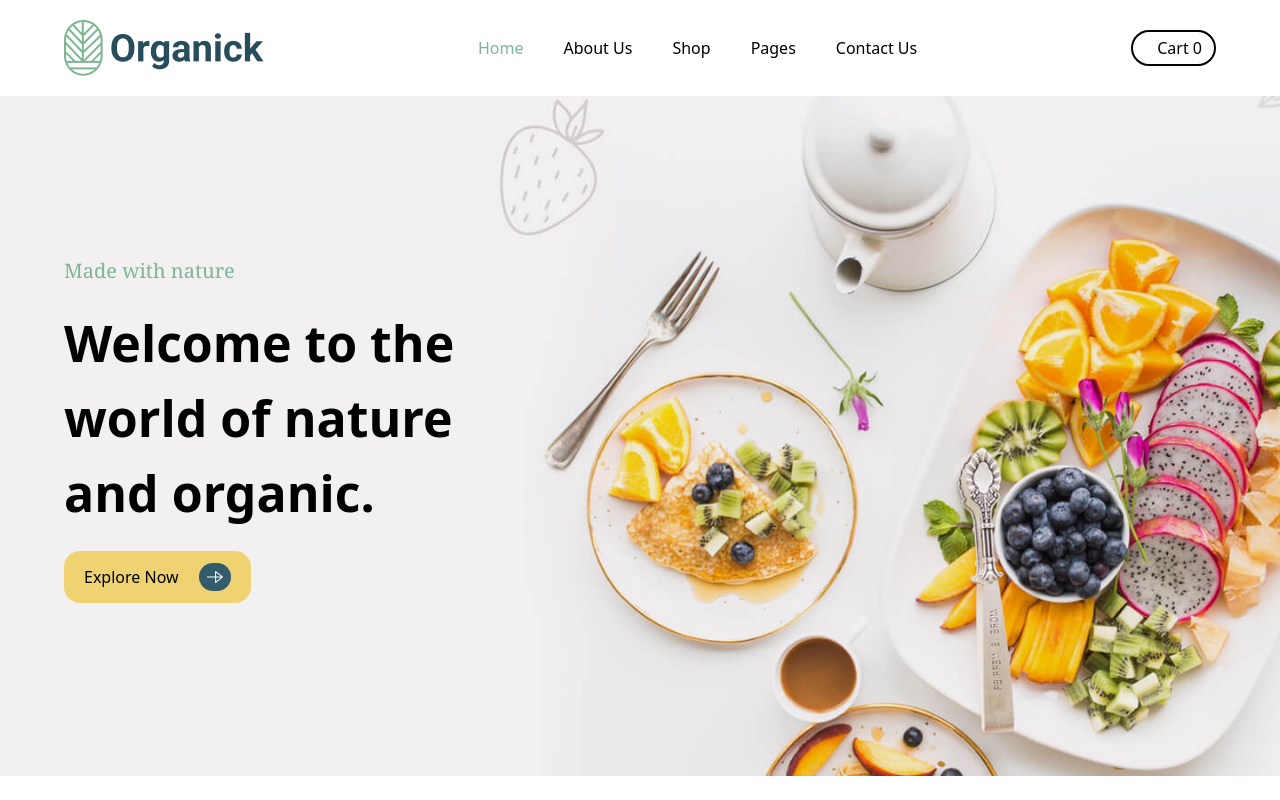
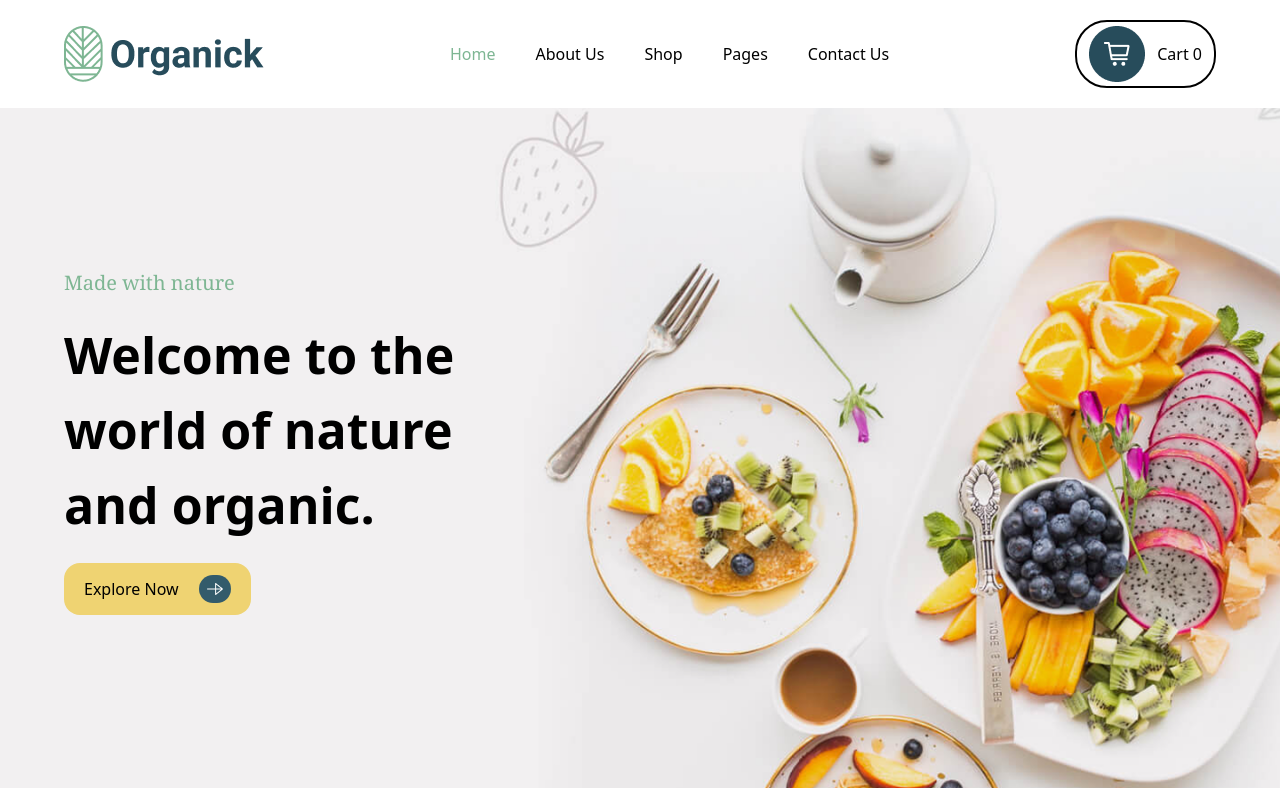
Before and after one commit to abubakrhomidov2009-ux/abubakr-7, a website: page index.html in a window 1280 px wide. Shown: the top 800 px of the page. Drawn offline with Linux system fonts and the light colour scheme.

Commit message:
end commit

```diff
--- a/index.html
+++ b/index.html
@@ -21,7 +21,7 @@
             </div>
 
             <div class="lg:flex hidden items-center gap-3 border-2 py-1 px-3 rounded-4xl">
-                <div><img src="./srcFrame (1).png" alt=""></div>
+                <div><img src="./src/Frame (1).png" alt=""></div>
                 <p>Cart 0</p>
             </div>
             <div class="lg:hidden block"><img src="./src/menu.jpg" alt=""></div>
```
